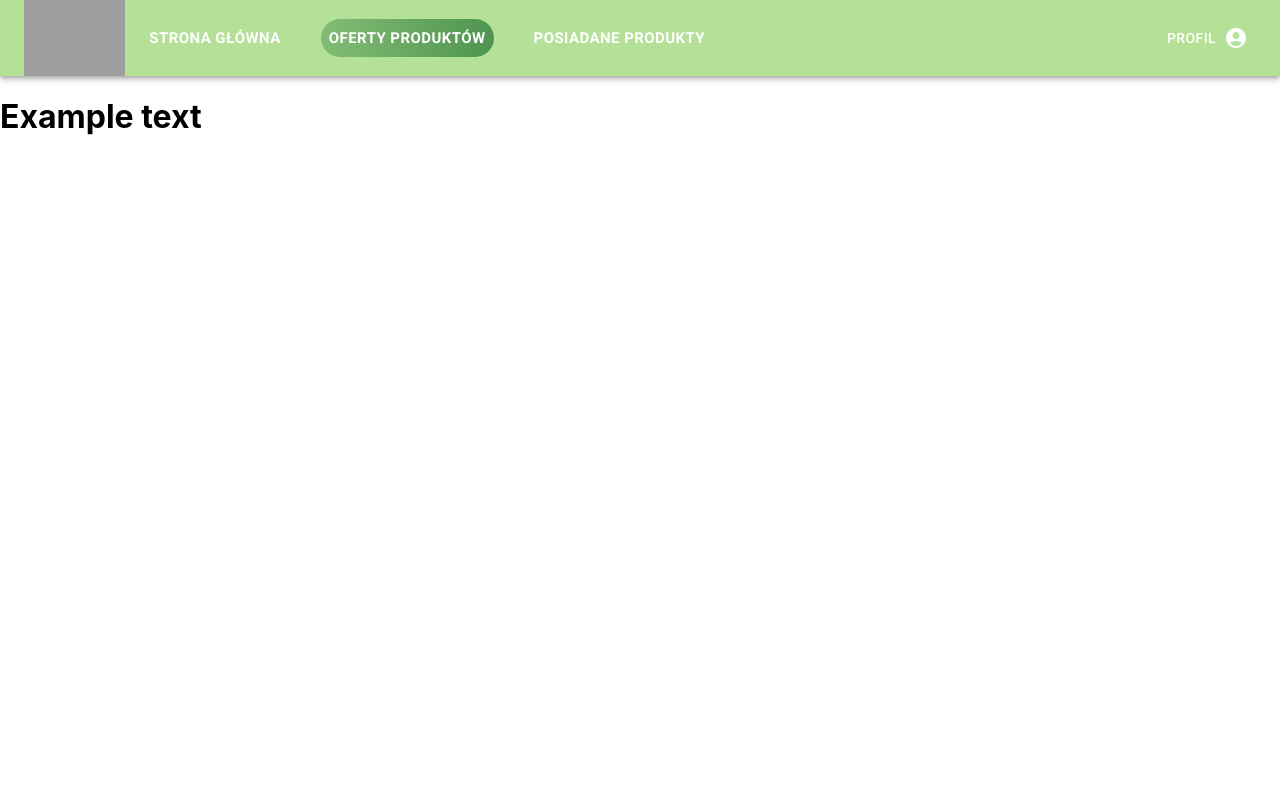
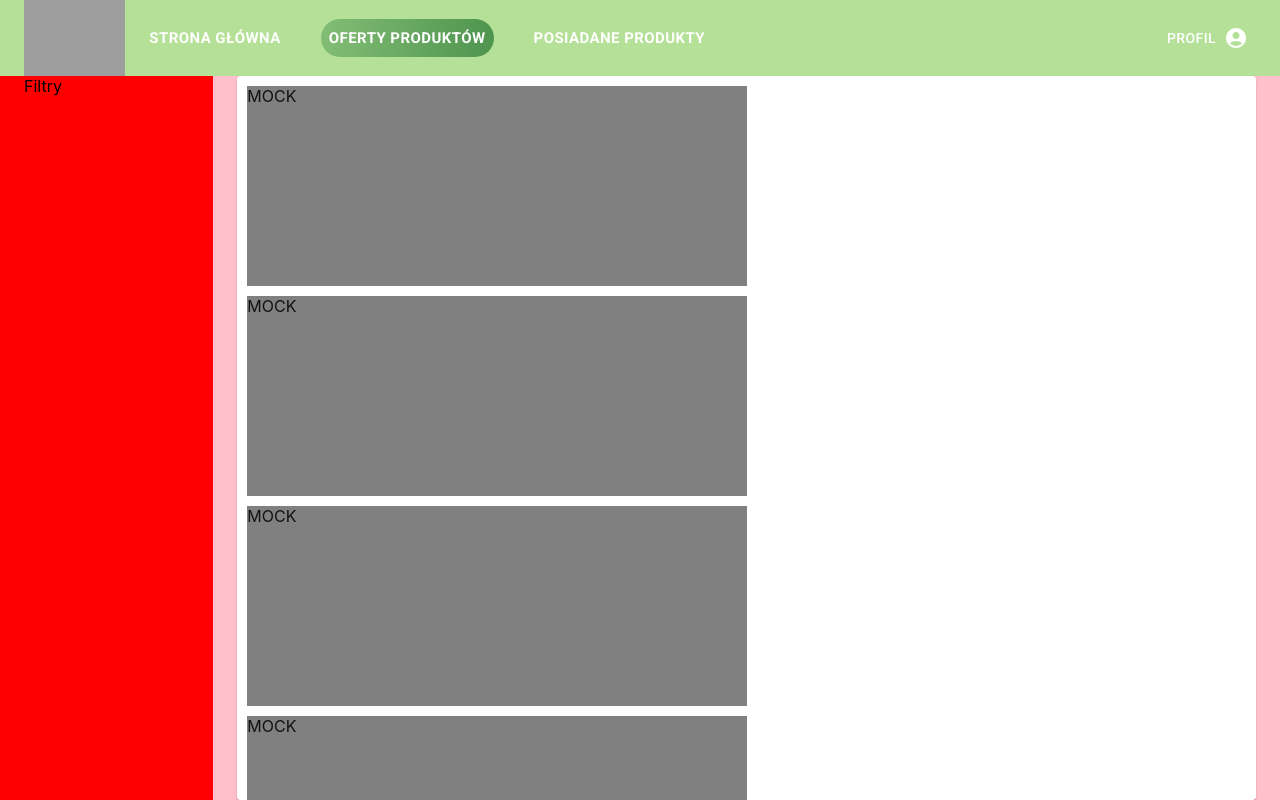
Before and after one commit to Lerqiu/FOODE, a React (Create React App) app in the folder frontend/: page /market in a window 1280 px wide. Built offline with nearby package versions, Linux system fonts and the light colour scheme; grey boxes are pictures that could not be loaded.

Commit message:
Offers layout

```diff
--- a/frontend/package.json
+++ b/frontend/package.json
@@ -15,10 +15,12 @@
     "@types/node": "^16.11.28",
     "@types/react": "^18.0.6",
     "@types/react-dom": "^18.0.2",
+    "@types/react-window": "^1.8.5",
     "react": "^18.0.0",
     "react-dom": "^18.0.0",
     "react-router-dom": "^6.3.0",
     "react-scripts": "5.0.1",
+    "react-window": "^1.8.7",
     "styled-components": "^5.3.5",
     "typescript": "^4.6.3",
     "web-vitals": "^2.1.4"
--- a/frontend/src/App.tsx
+++ b/frontend/src/App.tsx
@@ -7,9 +7,9 @@ const App = () => {
     <BrowserRouter>
       <Routes>
         <Route path='/' element={<Navbar />} >
-          <Route path='/' element={<ProductsOffers />} />
+          <Route path='/' element={<h1>Strona główna</h1>} />
           <Route path='/market' element={<ProductsOffers />} />
-          <Route path='/fridge' element={<ProductsOffers />} />
+          <Route path='/fridge' element={<h1>TODO</h1>} />
         </Route>
       </Routes>
     </BrowserRouter>
--- a/frontend/src/Navbar/Navbar.tsx
+++ b/frontend/src/Navbar/Navbar.tsx
@@ -21,13 +21,16 @@ const Navbar = () => {
         }
     }
 
+
     const renderBackground = (path: string) => {
         return ((path.length === 1 && location.pathname.length === 1) ||
-            (location.pathname.startsWith(path) && path.length === location.pathname.length))
+            (location.pathname.startsWith(path) && (path.length === location.pathname.length || (
+                path.length < location.pathname.length && location.pathname[path.length] === '/'
+            ))))
     }
 
     return (
-        <>
+        <div style={{display:'flex',minHeight:'100vh', flexDirection:'column'}}>
             <AppBar position='static' style={NavbarStyles}>
                 <Container maxWidth={false}>
                     <Toolbar disableGutters>
@@ -47,13 +50,13 @@ const Navbar = () => {
                             ))}
                         </Box>
 
-                        <NavbarProfile/>
+                        <NavbarProfile />
                     </Toolbar>
                 </Container>
             </AppBar>
 
             <Outlet />
-        </>
+        </div>
     );
 }
 
--- a/frontend/src/ProductsOffers/ProductsOffers.tsx
+++ b/frontend/src/ProductsOffers/ProductsOffers.tsx
@@ -1,13 +1,48 @@
-import React from 'react'
-import { Outlet } from 'react-router-dom';
-import NavbarButton from '../Navbar/Button/NavbarButton';
+import { Container, Grid, List, ListItem, ListItemButton, ListItemText, Paper } from '@mui/material';
+import React, { useEffect, useRef, useState } from 'react'
+
+const MockDiv = () => {
+  return (
+    < div style={{ height: '200px', width: '500px', backgroundColor: 'grey' ,margin:'10px'}}>
+      MOCK
+    </div >)
+}
 
 const ProductsOffers = () => {
-    return (
-        <h1>
-          Example text
-        </h1>
-    );
+
+  const parentRef = useRef<HTMLInputElement | null>(null);;
+  const [height, setHeight] = useState(0);
+
+  useEffect(() => {
+    if (parentRef.current && height === 0) {
+
+      let parentHeight = parentRef.current.offsetHeight;
+      setHeight(parentHeight)
+    }
+  }, [parentRef]);
+
+  return (
+    <Grid container sx={{ display: 'flex', flexGrow: '1' }} spacing={0} padding={0}>
+      <Grid item xs={2} >
+        <Container sx={{ background: "red", height: '100%' }}>
+          Filtry
+        </Container>
+      </Grid>
+      <Grid item xs={10} >
+        <Container sx={{ background: "pink", height: '100%' }} ref={parentRef}>
+          <Paper sx={{ overflow: "auto", height: `${height}px` }}>
+          <MockDiv/>
+          <MockDiv/>
+          <MockDiv/>
+          <MockDiv/>
+          <MockDiv/>
+          <MockDiv/>
+          <MockDiv/>
+        </Paper>
+      </Container>
+    </Grid>
+    </Grid >
+  );
 }
 
 export default ProductsOffers;
```
Also changed, not shown: 1 other file (tests, documents, lock files or other folders).
